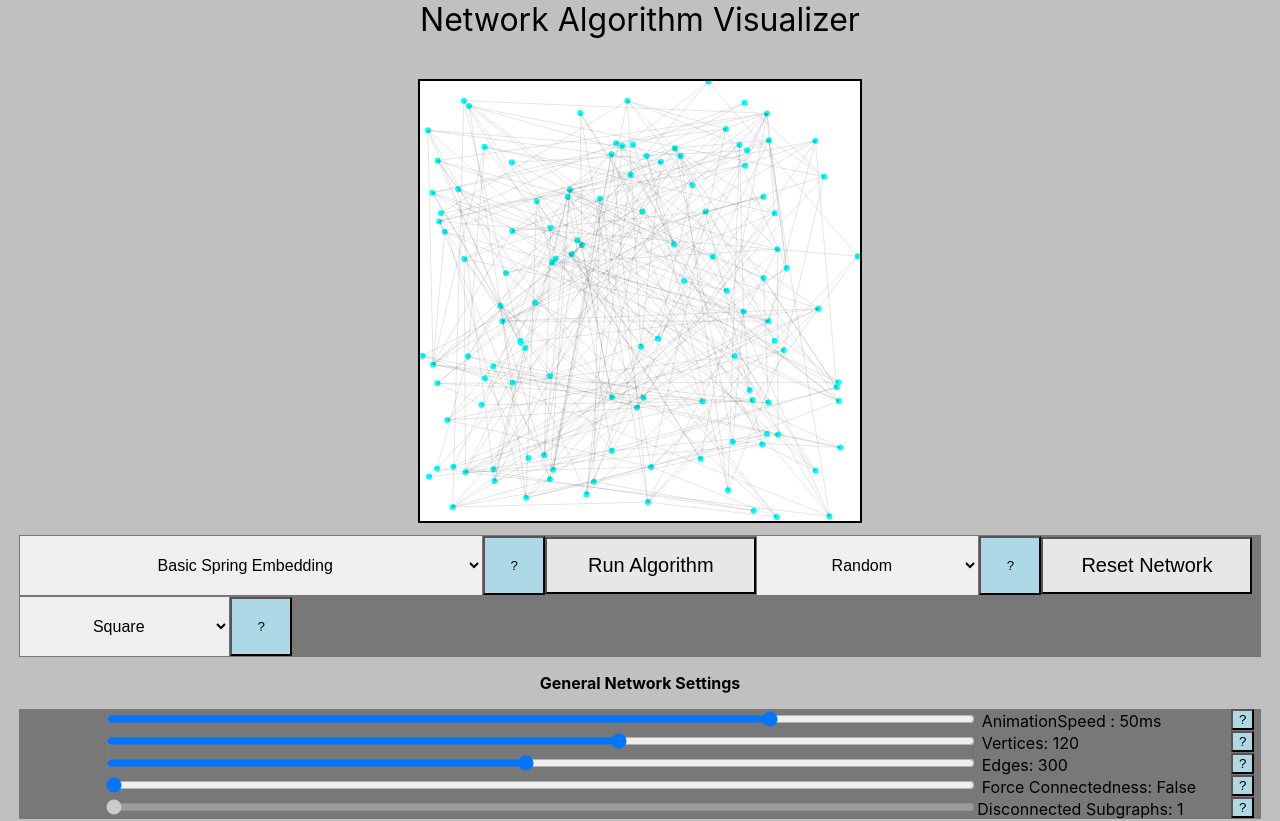
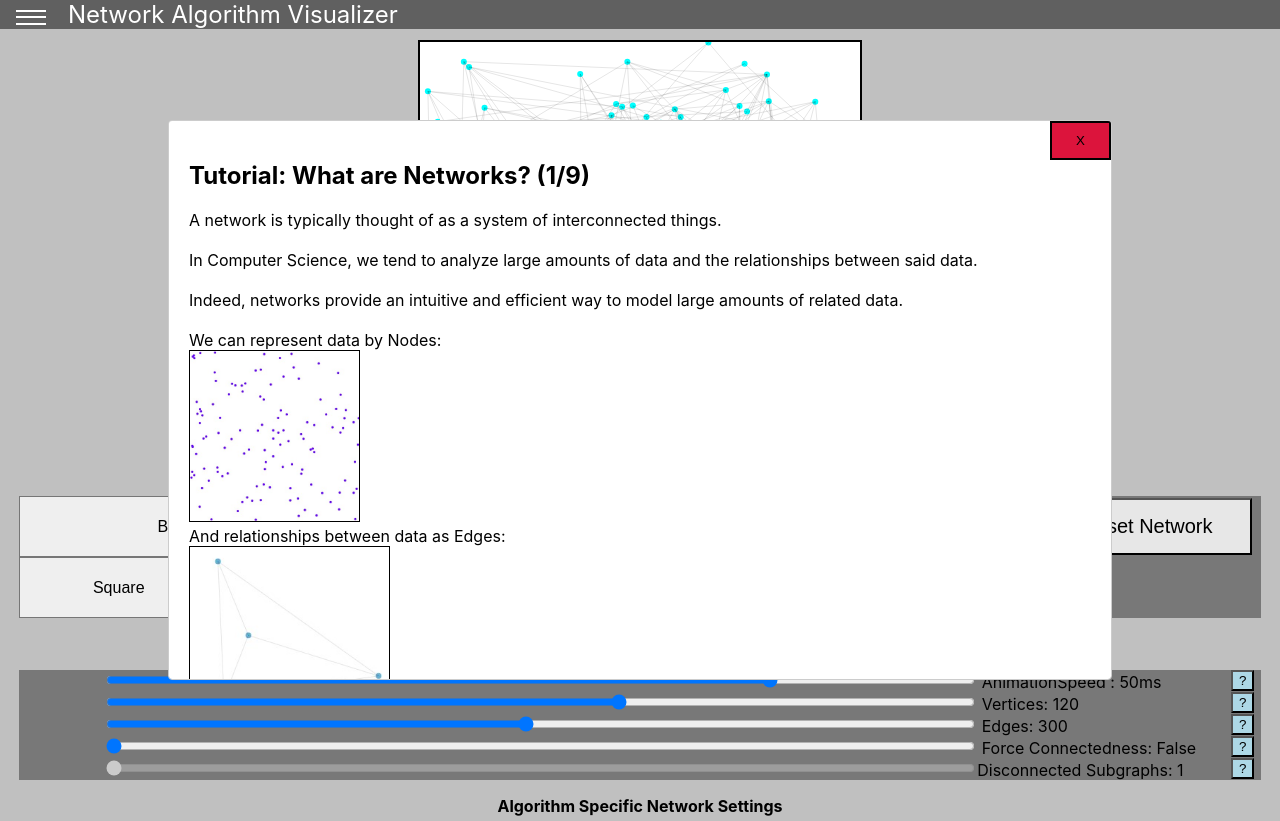
Before and after one commit to alexandreLamarre/Network-Analysis-Visualization, a React (Create React App) app: page / in a window 1280 px wide. Shown: the top 821 px of the page. Built offline with nearby package versions, Linux system fonts and the light colour scheme.

Commit message:
Second batch of nav bar

```diff
--- a/src/App.js
+++ b/src/App.js
@@ -1,11 +1,14 @@
 import React from 'react';
 import './App.css';
 import NetworkVisualizer from "./Network";
+import NetworkNavBar from "./NetworkNavBar";
+
+
 function App() {
   return (
     <div className="App">
-    <label className = "title"> Network Algorithm Visualizer </label>
       <div className = "AppElements">
+        <NetworkNavBar/>
         <NetworkVisualizer/>
       </div>
     </div>
--- a/src/NetworkSideDrawer.js
+++ b/src/NetworkSideDrawer.js
@@ -55,6 +55,8 @@ class NetworkSideDrawer extends React.Component{
                 <br></br>
                 <a href = "https://github.com/alexandreLamarre/Network-Algorithm-Visualization" target= "_blank" > Documentation & Code </a>
                 <br></br>
+                <button> More Information </button>
+                <br></br>
               </div>
             </Modal>
           </div>
```
